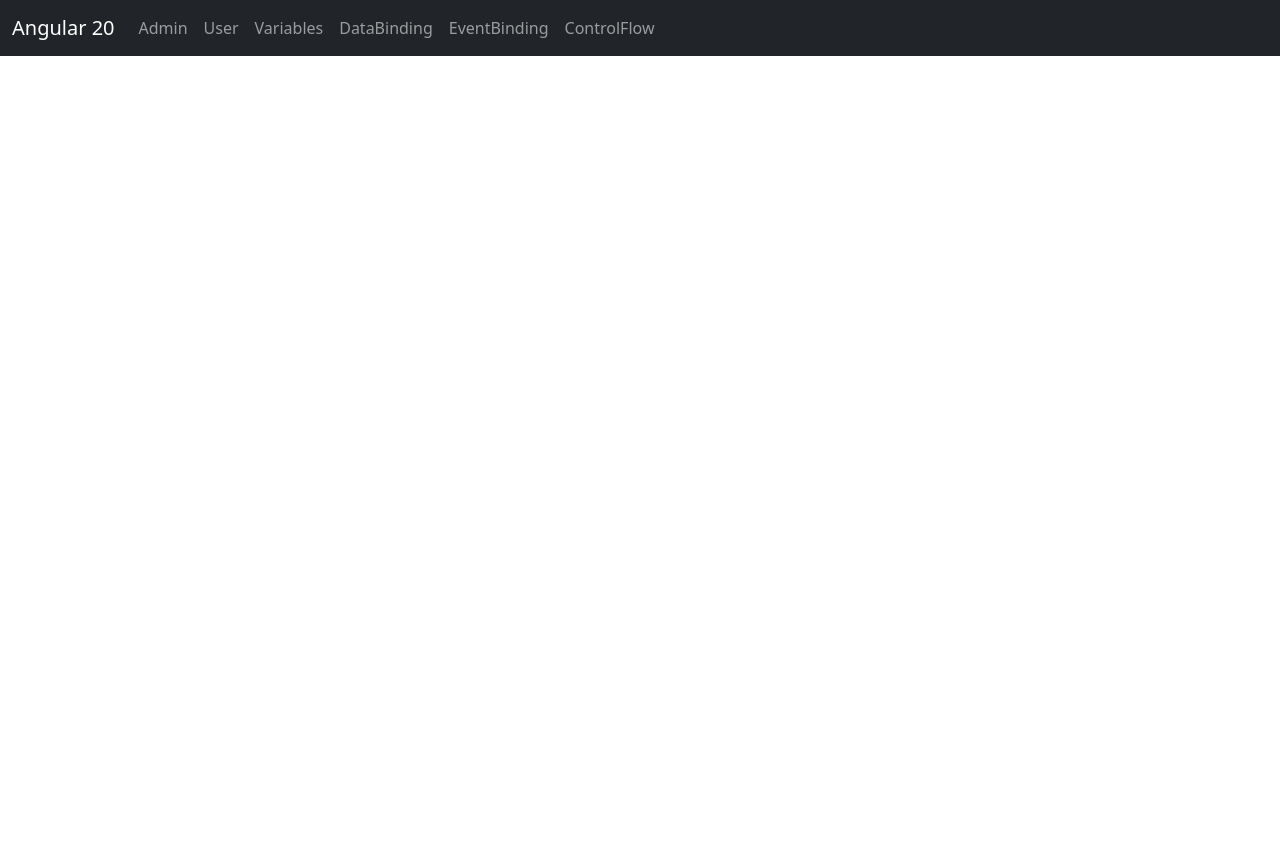
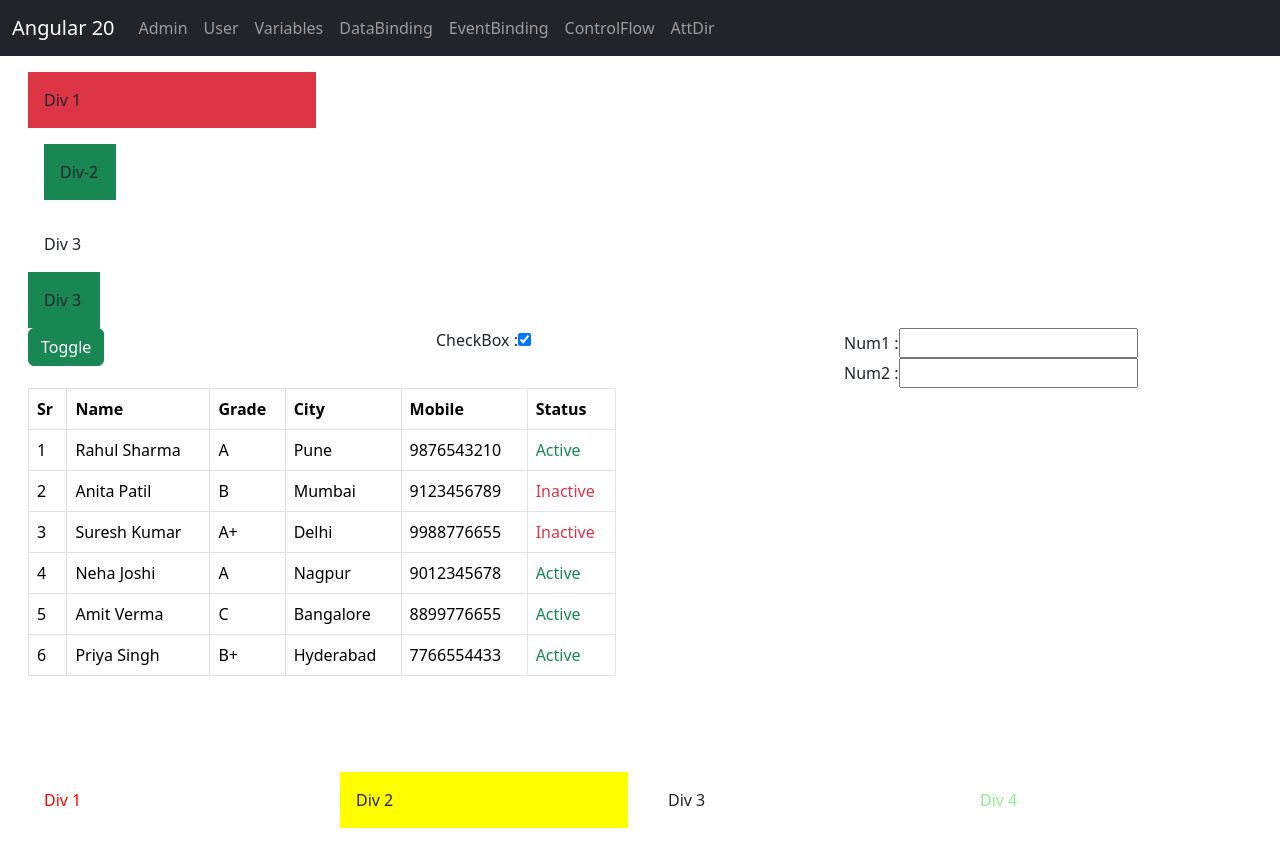
Before and after one commit to SurajPawar15-smart/b-30, an Angular app: page /attDir in a window 1280 px wide. Before the commit this address led to /. Before the commit the page ends 800 px from the top, so only its background shows below. Built offline with nearby package versions, Linux system fonts and the light colour scheme.

Commit message:
NgClass NgStyle Attribute directive

```diff
--- a/src/app/app.html
+++ b/src/app/app.html
@@ -47,6 +47,9 @@
         <li class="nav-item">
           <a class="nav-link" routerLink="/controlFlow">ControlFlow</a>
         </li>
+        <li class="nav-item">
+          <a class="nav-link" routerLink="/attDir">AttDir</a>
+        </li>
       </ul>
     </div>
   </div>
--- a/src/app/app.routes.ts
+++ b/src/app/app.routes.ts
@@ -5,6 +5,7 @@ import { DataBinding } from './components/data-binding/data-binding';
 import { EventBinding } from './components/event-binding/event-binding';
 import { Variables } from './components/variables/variables';
 import { ControlFlow } from './components/control-flow/control-flow';
+import { AttDir } from './components/att-dir/att-dir';
 
 export const routes: Routes = [
   { path: '', redirectTo: 'admin', pathMatch: 'full' },
@@ -14,4 +15,5 @@ export const routes: Routes = [
   { path: 'dataBinding', component: DataBinding },
   { path: 'eventBinding', component: EventBinding },
   { path: 'controlFlow', component: ControlFlow },
+  { path: 'attDir', component: AttDir },
 ];
--- /dev/null
+++ b/src/app/components/att-dir/att-dir.html
@@ -0,0 +1,106 @@
+<div class="row m-3">
+  <div class="col-3">
+    <div class="p-3" [ngClass]="div1BgClassName">
+      Div 1
+    </div>
+    <div class="col-3 m-3">
+      <div class="p-3" [ngClass]="isChecked == true?'bg-success':'bg-danger'">
+        Div-2
+      </div>
+    </div>
+    <div class="col-3">
+      <div class="p-3" [ngClass]="'ng-secondary'">
+        Div 3
+      </div>
+    </div>
+    <div class="col-3">
+      <div class="p-3" [ngClass]="num1 == num2 ?'bg-success':'bg-warning'">
+        Div 3
+      </div>
+    </div>
+  </div>
+  <br><br>
+  <div class="row">
+    <div class="col-4">
+      <button class="btn btn-success" (click)="toggleDiv1">Toggle</button>
+    </div>
+    <div class="col-4">
+      <label for="isChecked">CheckBox :</label>
+      <input type="checkbox" [(ngModel)]="isChecked" id="isChecked">
+    </div>
+    <div class="col-4">
+      <label for="num1">Num1 :</label>
+      <input type="text" [(ngModel)]="num1" id="num1"><br>
+      <label for="num2">Num2 :</label>
+      <input type="text" [(ngModel)]="num2" id="num2">
+    </div>
+  </div>
+  <br><br>
+  <div class="row">
+    <div class="col-6">
+      <table class="table table-bordered">
+        <thead>
+          <tr>
+            <th>Sr</th>
+            <th>Name</th>
+            <th>Grade</th>
+            <th>City</th>
+            <th>Mobile</th>
+            <th>Status</th>
+          </tr>
+        </thead>
+
+        <tbody>
+          @for (item of studentList; track $index) {
+          <tr>
+            <td>{{ $index + 1 }}</td>
+            <td>{{ item.name }}</td>
+            <td>{{ item.grade }}</td>
+            <td>{{ item.city }}</td>
+            <td>{{ item.mobile }}</td>
+
+            <td>
+              <span
+                [ngClass]="item.isActive ? 'text-success' : 'text-danger'">
+                {{ item.isActive ? 'Active' : 'Inactive' }}
+              </span>
+            </td>
+          </tr>
+          }
+        </tbody>
+      </table>
+    </div>
+  </div>
+</div>
+<br><br>
+<div class="row m-3">
+  <!-- Inline Style -->
+  <div class="col-3">
+    <div class="p-3" style="color:red; width:100px;">
+      Div 1
+    </div>
+  </div>
+
+  <!-- ngStyle with variable -->
+  <div class="col-3">
+    <div class="p-3"
+      [ngStyle]="{'color': 'lightbrown', 'background-color': backColor}">
+      Div 2
+    </div>
+  </div>
+
+  <!-- ngClass with object -->
+  <div class="col-3">
+    <div class="p-3" [ngClass]="myCssObj">
+      Div 3
+    </div>
+  </div>
+
+  <!-- Conditional ngStyle -->
+  <div class="col-3">
+    <div class="p-3"
+      [ngStyle]="{ color: isChecked ? 'lightgreen' : 'lightblue' }">
+      Div 4
+    </div>
+  </div>
+</div>
--- /dev/null
+++ b/src/app/components/att-dir/att-dir.ts
@@ -0,0 +1,71 @@
+import { NgClass, NgStyle } from '@angular/common';
+import { Component } from '@angular/core';
+import { FormsModule } from '@angular/forms';
+
+@Component({
+  selector: 'app-att-dir',
+  imports: [FormsModule, NgClass, NgStyle],
+  templateUrl: './att-dir.html',
+  styleUrl: './att-dir.css',
+})
+export class AttDir {
+  div1BgClassName: string = 'bg-danger'; //bg-success
+  isChecked: boolean = true;
+  num1 = '';
+  num2 = '';
+  studentList = [
+    {
+      name: 'Rahul Sharma',
+      grade: 'A',
+      city: 'Pune',
+      mobile: '9876543210',
+      isActive: true,
+    },
+    {
+      name: 'Anita Patil',
+      grade: 'B',
+      city: 'Mumbai',
+      mobile: '9123456789',
+      isActive: false,
+    },
+    {
+      name: 'Suresh Kumar',
+      grade: 'A+',
+      city: 'Delhi',
+      mobile: '9988776655',
+      isActive: false,
+    },
+    {
+      name: 'Neha Joshi',
+      grade: 'A',
+      city: 'Nagpur',
+      mobile: '9012345678',
+      isActive: true,
+    },
+    {
+      name: 'Amit Verma',
+      grade: 'C',
+      city: 'Bangalore',
+      mobile: '8899776655',
+      isActive: true,
+    },
+    {
+      name: 'Priya Singh',
+      grade: 'B+',
+      city: 'Hyderabad',
+      mobile: '7766554433',
+      isActive: true,
+    },
+  ];
+
+  backColor: string = 'yellow';
+  myCssObj = {
+    color: 'white',
+    'background-color': 'teal',
+    'front-size': '31px',
+  };
+
+  toggleDiv1() {
+    this.div1BgClassName = this.div1BgClassName == 'bg-primary' ? 'bg-secondary' : 'bg-danger';
+  }
+}
```
Also changed, not shown: src/app/components/att-dir/att-dir.css (added), 1 other file (tests, documents, lock files or other folders).
